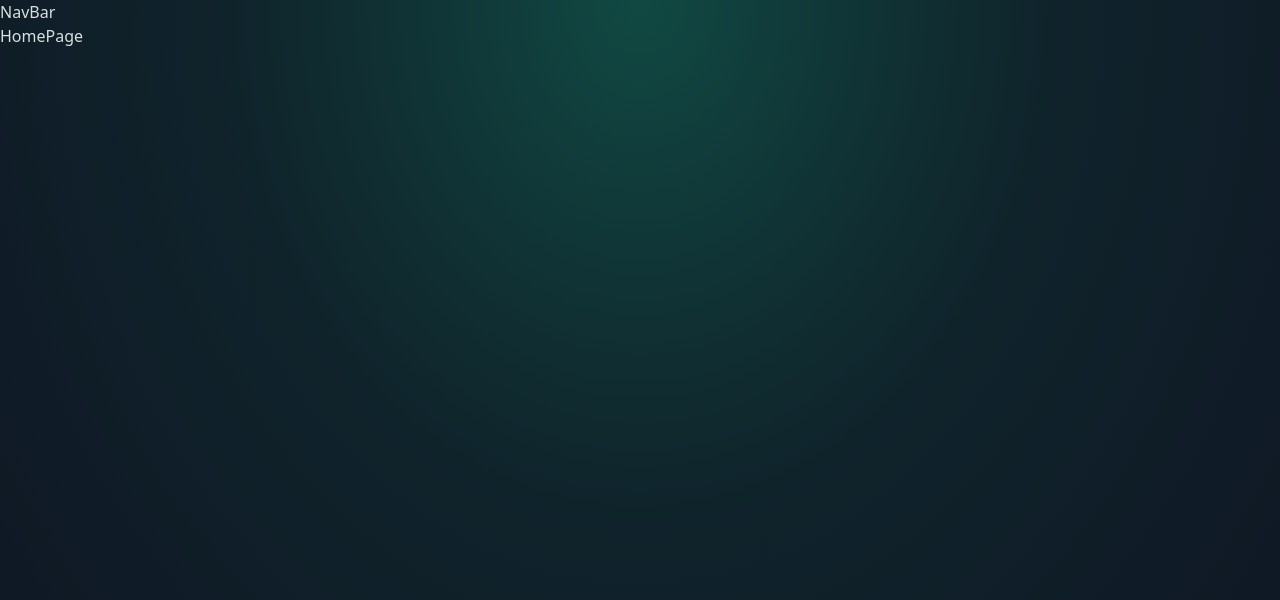
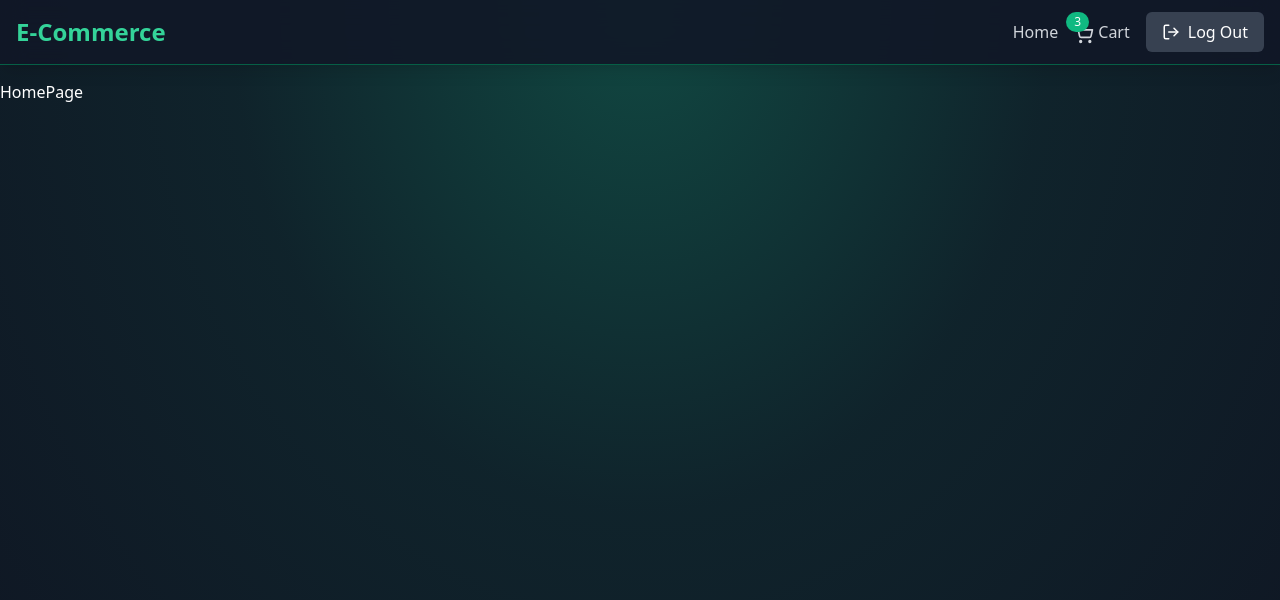
Before and after one commit to NickTrinh/ecommerce_website, a React (Vite) app in the folder frontend/: page / in a window 1280 px wide. Shown: the top 600 px of the page. Built offline with nearby package versions, Linux system fonts and the light colour scheme.

Commit message:
React app set up

```diff
--- a/frontend/src/App.jsx
+++ b/frontend/src/App.jsx
@@ -11,16 +11,19 @@ function App() {
 			{/* Background gradient */}
 			<div className="absolute inset-0 overflow-hidden">
 				<div className="absolute inset-0">
-					<div className="absolute top-0 left-1/2 -translate-x-1/2 w-full h-full bg-[radial-gradient(ellipse_at_top,rgba(16,185,129,0.3)_0%,rgba(10,80,60,0.2)_45%,rgba(0,0,0,0.1)_100%)]" />
+					<div className='absolute top-0 left-1/2 -translate-x-1/2 w-full h-full bg-[radial-gradient(ellipse_at_top,rgba(16,185,129,0.3)_0%,rgba(10,80,60,0.2)_45%,rgba(0,0,0,0.1)_100%)]' />
 				</div>
 			</div>
 
+			<div className='relative z-50 pt-20'>
 			<NavBar />
+
 			<Routes>
 				<Route path="/" element={<HomePage />} />
 				<Route path="/signup" element={<SignUpPage />} />
 				<Route path="/login" element={<LoginPage />} />
 			</Routes>
+			</div>
 		</div>
 	);
 }
--- a/frontend/src/components/NavBar.jsx
+++ b/frontend/src/components/NavBar.jsx
@@ -1,5 +1,84 @@
-const NavBar = () => {
-	return <div>NavBar</div>;
+import { ShoppingCart, UserPlus, LogIn, LogOut, Lock } from "lucide-react";
+import { Link } from "react-router-dom";
+
+const Navbar = () => {
+  const user= true;
+	const isAdmin = false;
+
+	return (
+		<header className='fixed top-0 left-0 w-full bg-gray-900 bg-opacity-90 backdrop-blur-md shadow-lg z-40 transition-all duration-300 border-b border-emerald-800'>
+			<div className='container mx-auto px-4 py-3'>
+				<div className='flex flex-wrap justify-between items-center'>
+					<Link to='/' className='text-2xl font-bold text-emerald-400 items-center space-x-2 flex'>
+						E-Commerce
+					</Link>
+
+					<nav className='flex flex-wrap items-center gap-4'>
+						<Link
+							to={"/"}
+							className='text-gray-300 hover:text-emerald-400 transition duration-300
+					 ease-in-out'
+						>
+							Home
+						</Link>
+						{user && (
+							<Link
+								to={"/cart"}
+								className='relative group text-gray-300 hover:text-emerald-400 transition duration-300
+							ease-in-out'
+							>
+								<ShoppingCart className='inline-block mr-1 group-hover:text-emerald-400' size={20} />
+								<span className='hidden sm:inline'>Cart</span>
+								<span
+										className='absolute -top-2 -left-2 bg-emerald-500 text-white rounded-full px-2 py-0.5
+									text-xs group-hover:bg-emerald-400 transition duration-300 ease-in-out'
+									>
+										3
+									</span>
+							</Link>
+						)}
+						{isAdmin && (
+							<Link
+								className='bg-emerald-700 hover:bg-emerald-600 text-white px-3 py-1 rounded-md font-medium
+								 transition duration-300 ease-in-out flex items-center'
+								to={"/secret-dashboard"}
+							>
+								<Lock className='inline-block mr-1' size={18} />
+								<span className='hidden sm:inline'>Dashboard</span>
+							</Link>
+						)}
+
+						{user ? (
+							<button
+								className='bg-gray-700 hover:bg-gray-600 text-white py-2 px-4
+						rounded-md flex items-center transition duration-300 ease-in-out'>
+								<LogOut size={18} />
+								<span className='hidden sm:inline ml-2'>Log Out</span>
+							</button>
+						) : (
+							<>
+								<Link
+									to={"/signup"}
+									className='bg-emerald-600 hover:bg-emerald-700 text-white py-2 px-4
+									rounded-md flex items-center transition duration-300 ease-in-out'
+								>
+									<UserPlus className='mr-2' size={18} />
+									Sign Up
+								</Link>
+								<Link
+									to={"/login"}
+									className='bg-gray-700 hover:bg-gray-600 text-white py-2 px-4
+									rounded-md flex items-center transition duration-300 ease-in-out'
+								>
+									<LogIn className='mr-2' size={18} />
+									Login
+								</Link>
+							</>
+						)}
+					</nav>
+				</div>
+			</div>
+		</header>
+	);
 };
-
-export default NavBar;
+export default Navbar;
```
